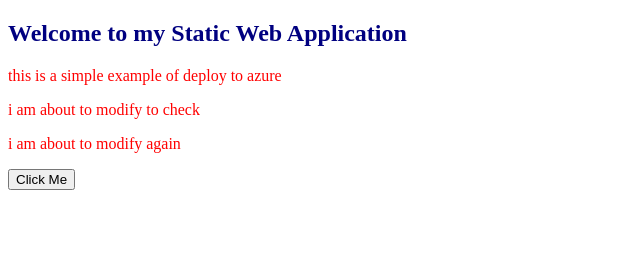
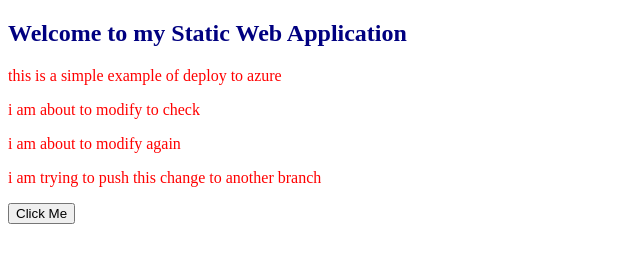
Before and after one commit to iamvishalpoddar/StaticWebApp, a plain HTML site: page index.html in a window 1280 px wide. Shown: the whole page, without its empty margins (0-640 px from the left). Drawn offline with Linux system fonts and the light colour scheme.

Commit message:
commit to new brarnch

```diff
--- a/index.html
+++ b/index.html
@@ -11,6 +11,7 @@
     <p>this is a simple example of deploy to azure</p>
     <p>i am about to modify to check</p>
     <p>i am about to modify again</p>
+    <p>i am trying to push this change to another branch</p>
     <button onclick="clickMe()">Click Me</button>
 
     <script src="scripts.js"></script>
```
